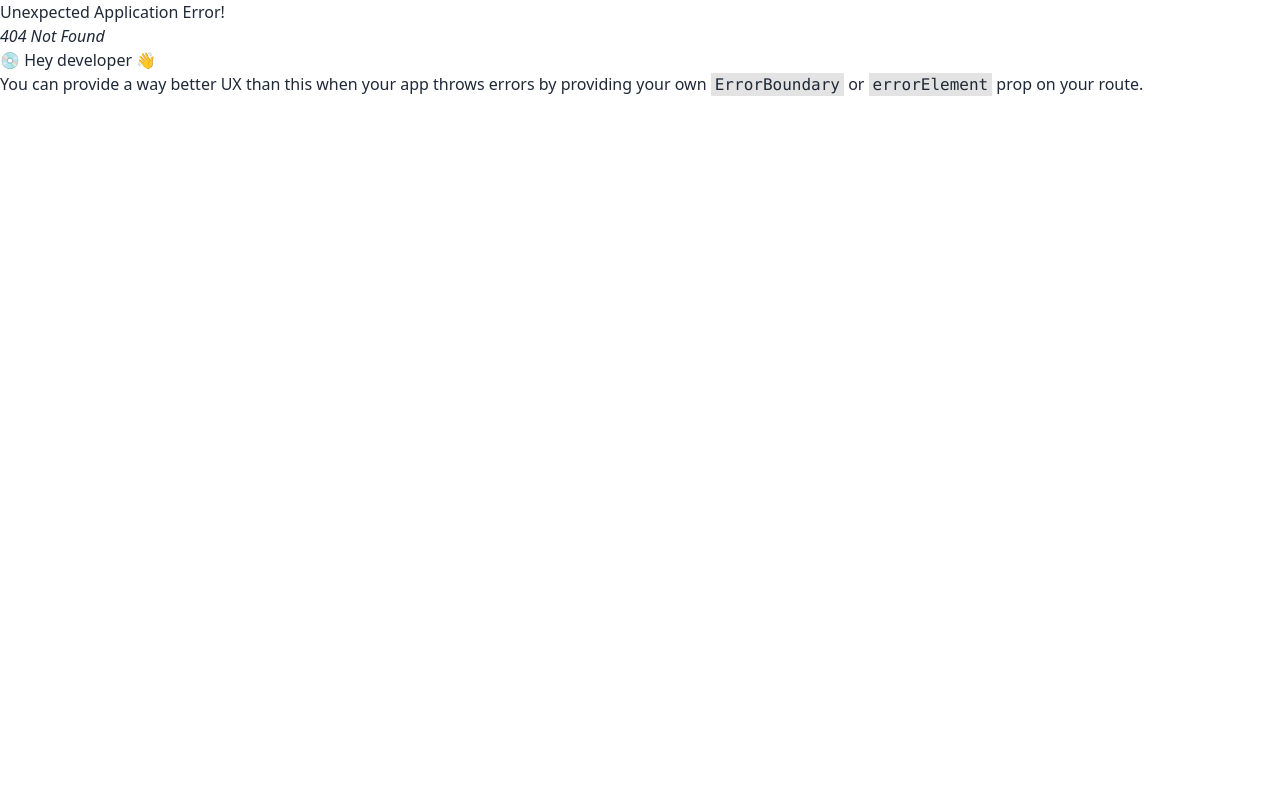
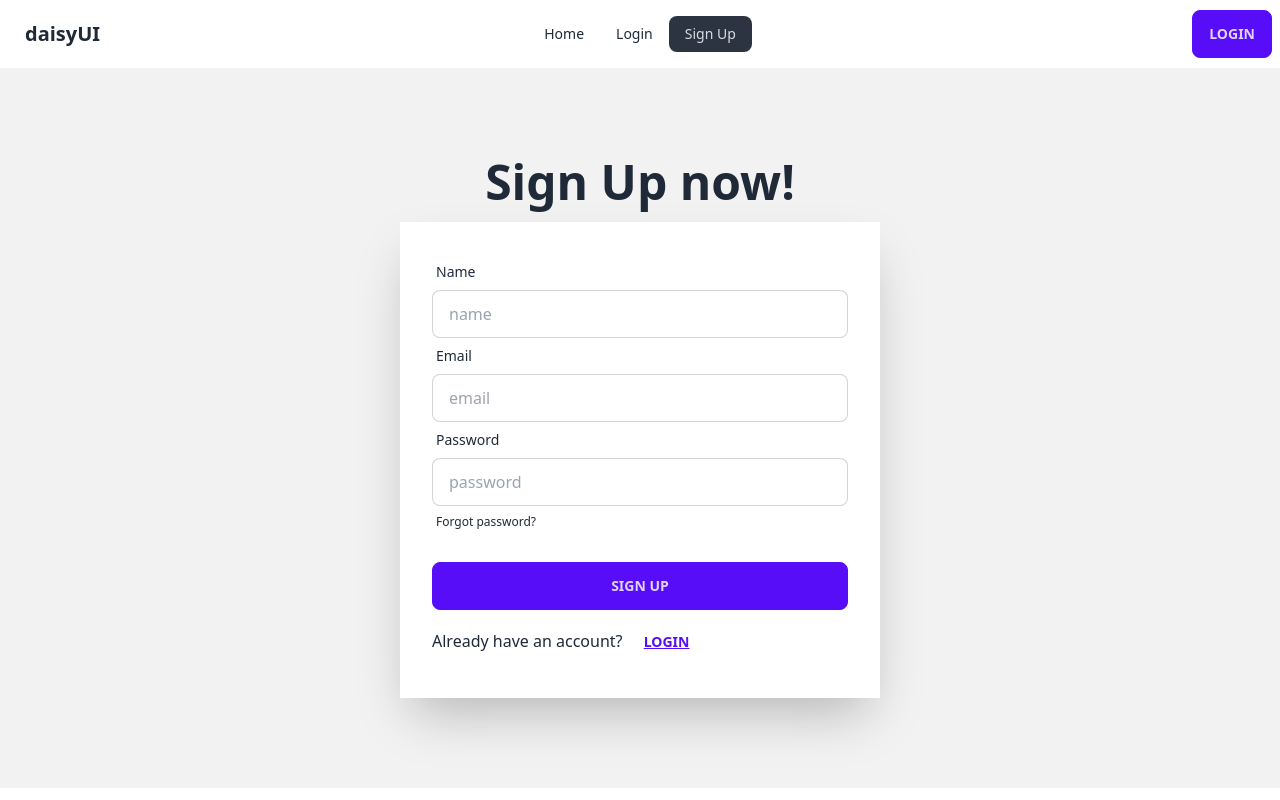
Before and after one commit to sm0bin/firebase-3, a React (Vite) app: page /sign-up in a window 1280 px wide. Before the commit this address had no page. Built offline with nearby package versions, Linux system fonts and the light colour scheme.

Commit message:
login & signup page

```diff
--- a/src/components/Header.jsx
+++ b/src/components/Header.jsx
@@ -1,4 +1,4 @@
-import { NavLink } from "react-router-dom";
+import { Link, NavLink } from "react-router-dom";
 
 export default function Header() {
   const navLinks = (
@@ -47,7 +47,9 @@
         <ul className="menu menu-horizontal px-1">{navLinks}</ul>
       </div>
       <div className="navbar-end">
-        <a className="btn">Button</a>
+        <Link to="/login">
+          <button className="btn btn-primary">Login</button>
+        </Link>
       </div>
     </div>
   );
--- a/src/components/Hero.jsx
+++ b/src/components/Hero.jsx
@@ -1,3 +1,5 @@
+import { Link } from "react-router-dom";
+
 export default function Hero() {
   return (
     <div className="hero min-h-[calc(100vh-5rem)] bg-base-200">
@@ -13,7 +15,9 @@
             excepturi exercitationem quasi. In deleniti eaque aut repudiandae et
             a id nisi.
           </p>
-          <button className="btn btn-primary">Get Started</button>
+          <Link to="/login">
+            <button className="btn btn-primary">Login</button>
+          </Link>
         </div>
       </div>
     </div>
--- /dev/null
+++ b/src/components/Login.jsx
@@ -0,0 +1,79 @@
+import React from "react";
+import { Link } from "react-router-dom";
+
+const Login = () => {
+  const handleLogin = (e) => {
+    e.preventDefault();
+    const name = e.target.name.value;
+    const email = e.target.email.value;
+    const password = e.target.password.value;
+    console.log(name, email, password);
+  };
+  return (
+    <div className="hero min-h-[calc(100vh-5rem)] bg-base-200">
+      <div className="hero-content flex-col max-w-lg w-full">
+        <div className="text-center lg:text-left">
+          <h1 className="text-5xl font-bold">Login now!</h1>
+        </div>
+        <div className=" w-full shadow-2xl bg-base-100">
+          <div className="card-body">
+            <form onSubmit={handleLogin}>
+              <div className="form-control">
+                <label className="label">
+                  <span className="label-text">Name</span>
+                </label>
+                <input
+                  type="text"
+                  name="name"
+                  placeholder="name"
+                  className="input input-bordered"
+                  required
+                />
+              </div>
+              <div className="form-control">
+                <label className="label">
+                  <span className="label-text">Email</span>
+                </label>
+                <input
+                  type="text"
+                  name="email"
+                  placeholder="email"
+                  className="input input-bordered"
+                  required
+                />
+              </div>
+              <div className="form-control">
+                <label className="label">
+                  <span className="label-text">Password</span>
+                </label>
+                <input
+                  type="text"
+                  name="password"
+                  placeholder="password"
+                  className="input input-bordered"
+                  required
+                />
+                <label className="label">
+                  <a href="#" className="label-text-alt link link-hover">
+                    Forgot password?
+                  </a>
+                </label>
+              </div>
+              <div className="form-control mt-6">
+                <button className="btn btn-primary">Login</button>
+              </div>
+            </form>
+            <p>
+              Don't have an account?{" "}
+              <Link to="/sign-up">
+                <button className="btn btn-link">Sign Up</button>
+              </Link>
+            </p>
+          </div>
+        </div>
+      </div>
+    </div>
+  );
+};
+
+export default Login;
--- /dev/null
+++ b/src/components/SignUp.jsx
@@ -0,0 +1,79 @@
+import React from "react";
+import { Link } from "react-router-dom";
+
+const SignUp = () => {
+  const handleSignUp = (e) => {
+    e.preventDefault();
+    const name = e.target.name.value;
+    const email = e.target.email.value;
+    const password = e.target.password.value;
+    console.log(name, email, password);
+  };
+  return (
+    <div className="hero min-h-[calc(100vh-5rem)] bg-base-200">
+      <div className="hero-content flex-col max-w-lg w-full">
+        <div className="text-center lg:text-left">
+          <h1 className="text-5xl font-bold">Sign Up now!</h1>
+        </div>
+        <div className=" w-full shadow-2xl bg-base-100">
+          <div className="card-body">
+            <form onSubmit={handleSignUp}>
+              <div className="form-control">
+                <label className="label">
+                  <span className="label-text">Name</span>
+                </label>
+                <input
+                  type="text"
+                  name="name"
+                  placeholder="name"
+                  className="input input-bordered"
+                  required
+                />
+              </div>
+              <div className="form-control">
+                <label className="label">
+                  <span className="label-text">Email</span>
+                </label>
+                <input
+                  type="text"
+                  name="email"
+                  placeholder="email"
+                  className="input input-bordered"
+                  required
+                />
+              </div>
+              <div className="form-control">
+                <label className="label">
+                  <span className="label-text">Password</span>
+                </label>
+                <input
+                  type="text"
+                  name="password"
+                  placeholder="password"
+                  className="input input-bordered"
+                  required
+                />
+                <label className="label">
+                  <a href="#" className="label-text-alt link link-hover">
+                    Forgot password?
+                  </a>
+                </label>
+              </div>
+              <div className="form-control mt-6">
+                <button className="btn btn-primary">Sign Up</button>
+              </div>
+            </form>
+            <p>
+              Already have an account?{" "}
+              <Link to="/login">
+                <button className="btn btn-link">Login</button>
+              </Link>
+            </p>
+          </div>
+        </div>
+      </div>
+    </div>
+  );
+};
+
+export default SignUp;
```
Also changed, not shown: src/main.jsx (+10 -0 lines).
